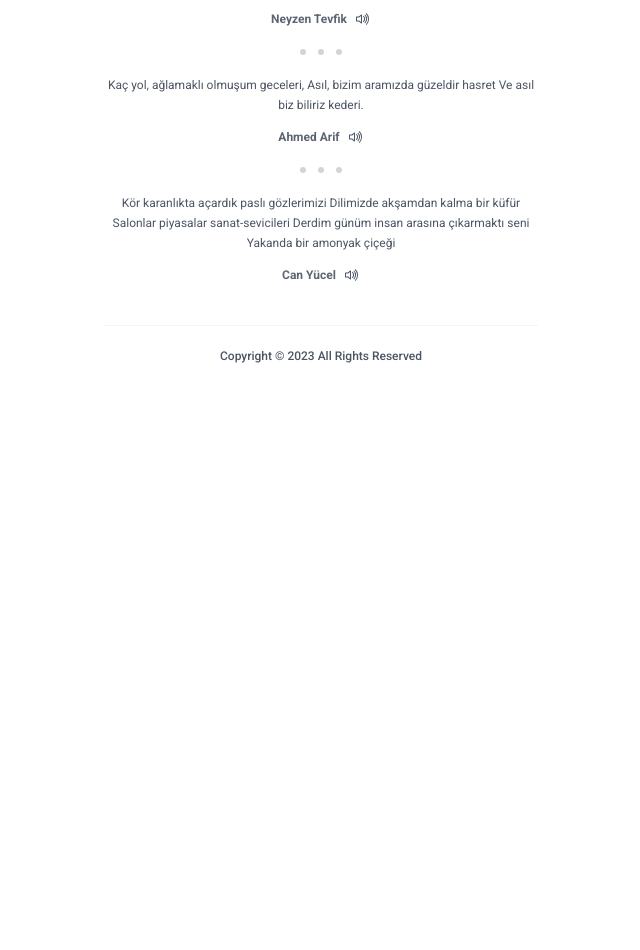
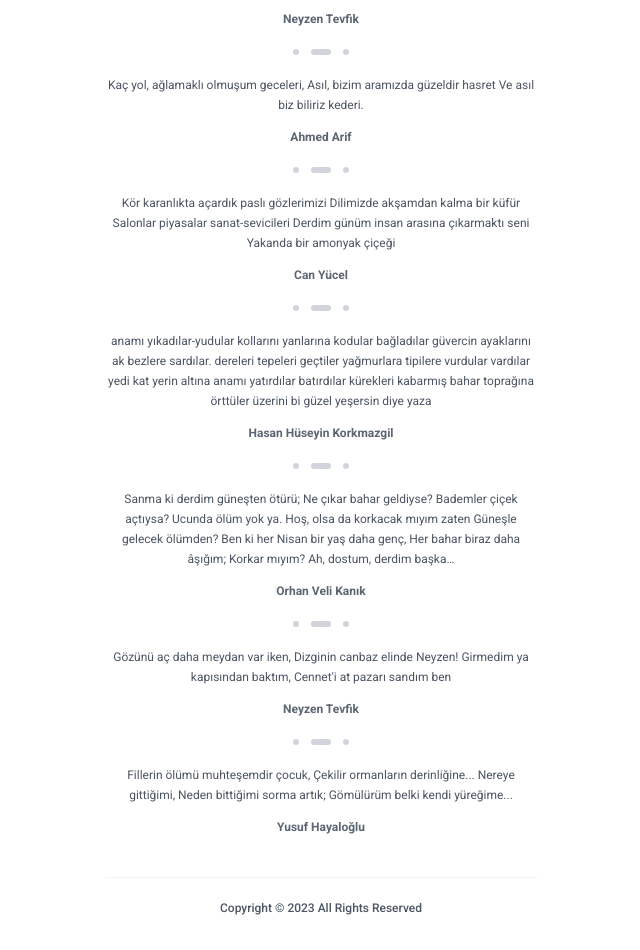
Before and after one commit to zavaremre/react-tailwind, a React (Create React App) app: page / in a window 1280 px wide. Shown: the part 1200-2150 px from the top of the page, without its empty margins (319-959 px from the left). Before the commit the page ends 1598 px from the top, so only its background shows below. Built offline with nearby package versions, Linux system fonts and the light colour scheme.

Commit message:
added blog post

```diff
--- a/src/App.js
+++ b/src/App.js
@@ -74,6 +74,36 @@
       author: "Can Yücel",
       image: "can-yucel.png",
     },
+    {
+      id: 4,
+      title: "",
+      content:
+        "anamı yıkadılar-yudular kollarını yanlarına kodular bağladılar güvercin ayaklarını ak bezlere sardılar. dereleri tepeleri geçtiler yağmurlara tipilere vurdular vardılar yedi kat yerin altına anamı yatırdılar batırdılar kürekleri kabarmış bahar toprağına örttüler üzerini bi güzel yeşersin diye yaza",
+      author: "Hasan Hüseyin Korkmazgil",
+      image: "can-yucel.png",
+    },
+    {
+      id: 5,
+      title: "",
+      content:
+        "Sanma ki derdim güneşten ötürü; Ne çıkar bahar geldiyse? Bademler çiçek açtıysa? Ucunda ölüm yok ya. Hoş, olsa da korkacak mıyım zaten Güneşle gelecek ölümden? Ben ki her Nisan bir yaş daha genç, Her bahar biraz daha âşığım; Korkar mıyım? Ah, dostum, derdim başka…",
+      author: "Orhan Veli Kanık",
+      image: "can-yucel.png",
+    },
+    {
+      id: 6,
+      title: "",
+      content: "Gözünü aç daha meydan var iken, Dizginin canbaz elinde Neyzen! Girmedim ya kapısından baktım, Cennet'i at pazarı sandım ben",
+      author: "Neyzen Tevfik",
+      image: "can-yucel.png",
+    },
+    {
+      id: 7,
+      title: "",
+      content: "Fillerin ölümü muhteşemdir çocuk, Çekilir ormanların derinliğine... Nereye gittiğimi, Neden bittiğimi sorma artık; Gömülürüm belki kendi yüreğime...",
+      author: "Yusuf Hayaloğlu",
+      image: "can-yucel.png",
+    },
   ]);
 
   const [data] = useState({
--- a/src/Components/Blog.js
+++ b/src/Components/Blog.js
@@ -9,20 +9,20 @@
           <p className='block mb-3 text-center'>{blog.content}</p>
           <div className='flex justify-center items-center'>
             <strong className='opacity-90'>{blog.author}</strong>
-            <a href={`https://translate.google.com.vn/translate_tts?ie=UTF-8&q=${blog.content}&tl=tr&client=tw-ob`} target='_blank' rel='noreferrer' className='ml-2'>
+            {/* <a href={`https://translate.google.com.vn/translate_tts?ie=UTF-8&q=${blog.content}&tl=tr&client=tw-ob`} target='_blank' rel='noreferrer' className='ml-2'>
               <svg xmlns='http://www.w3.org/2000/svg' width='16' height='16' fill='currentColor' class='bi bi-volume-up' viewBox='0 0 16 16'>
                 <path d='M11.536 14.01A8.473 8.473 0 0 0 14.026 8a8.473 8.473 0 0 0-2.49-6.01l-.708.707A7.476 7.476 0 0 1 13.025 8c0 2.071-.84 3.946-2.197 5.303l.708.707z' />
                 <path d='M10.121 12.596A6.48 6.48 0 0 0 12.025 8a6.48 6.48 0 0 0-1.904-4.596l-.707.707A5.483 5.483 0 0 1 11.025 8a5.483 5.483 0 0 1-1.61 3.89l.706.706z' />
                 <path d='M10.025 8a4.486 4.486 0 0 1-1.318 3.182L8 10.475A3.489 3.489 0 0 0 9.025 8c0-.966-.392-1.841-1.025-2.475l.707-.707A4.486 4.486 0 0 1 10.025 8zM7 4a.5.5 0 0 0-.812-.39L3.825 5.5H1.5A.5.5 0 0 0 1 6v4a.5.5 0 0 0 .5.5h2.325l2.363 1.89A.5.5 0 0 0 7 12V4zM4.312 6.39 6 5.04v5.92L4.312 9.61A.5.5 0 0 0 4 9.5H2v-3h2a.5.5 0 0 0 .312-.11z' />
               </svg>
-            </a>
+            </a> */}
           </div>
         </div>
       </div>
       <div className='group-last:hidden flex justify-center w-full my-5'>
         <div className='flex gap-x-3'>
           <div className='w-1.5 h-1.5 rounded-full shrink-0 pointer-events-none bg-gray-300 dark:bg-slate-800'></div>
-          <div className='w-1.5 h-1.5 rounded-full shrink-0 pointer-events-none bg-gray-300 dark:bg-slate-800'></div>
+          <div className='w-5 h-1.5 rounded-full shrink-0 pointer-events-none bg-gray-300 dark:bg-slate-800'></div>
           <div className='w-1.5 h-1.5 rounded-full shrink-0 pointer-events-none bg-gray-300 dark:bg-slate-800'></div>
         </div>
       </div>
```
